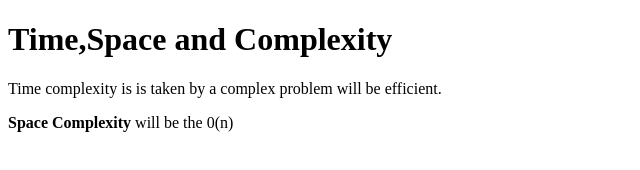
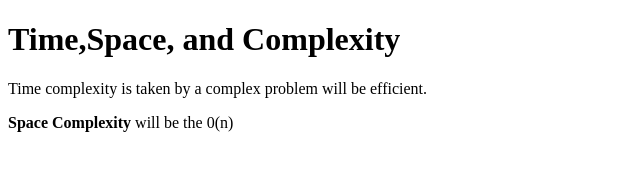
Before and after one commit to acciojob/time-and-space-complexity-singhraj123, a website: page main.html in a window 1280 px wide. Shown: the whole page, without its empty margins (0-640 px from the left). Drawn offline with Linux system fonts and the light colour scheme.

Commit message:
created a submission

```diff
--- a/main.html
+++ b/main.html
@@ -8,8 +8,8 @@
 
 <body>
 	<!-- the entire body must be written by student -->
-	<h1>Time,Space and Complexity</h1>
-	<p>Time complexity is  is taken by a complex problem will be efficient.</p>
+	<h1>Time,Space, and Complexity</h1>
+	<p>Time complexity   is taken by a complex problem will be efficient.</p>
 	<p><b>Space Complexity</b> will be the 0(n)</p>
 
     <script type="text/javascript" src="./script.js">
```
